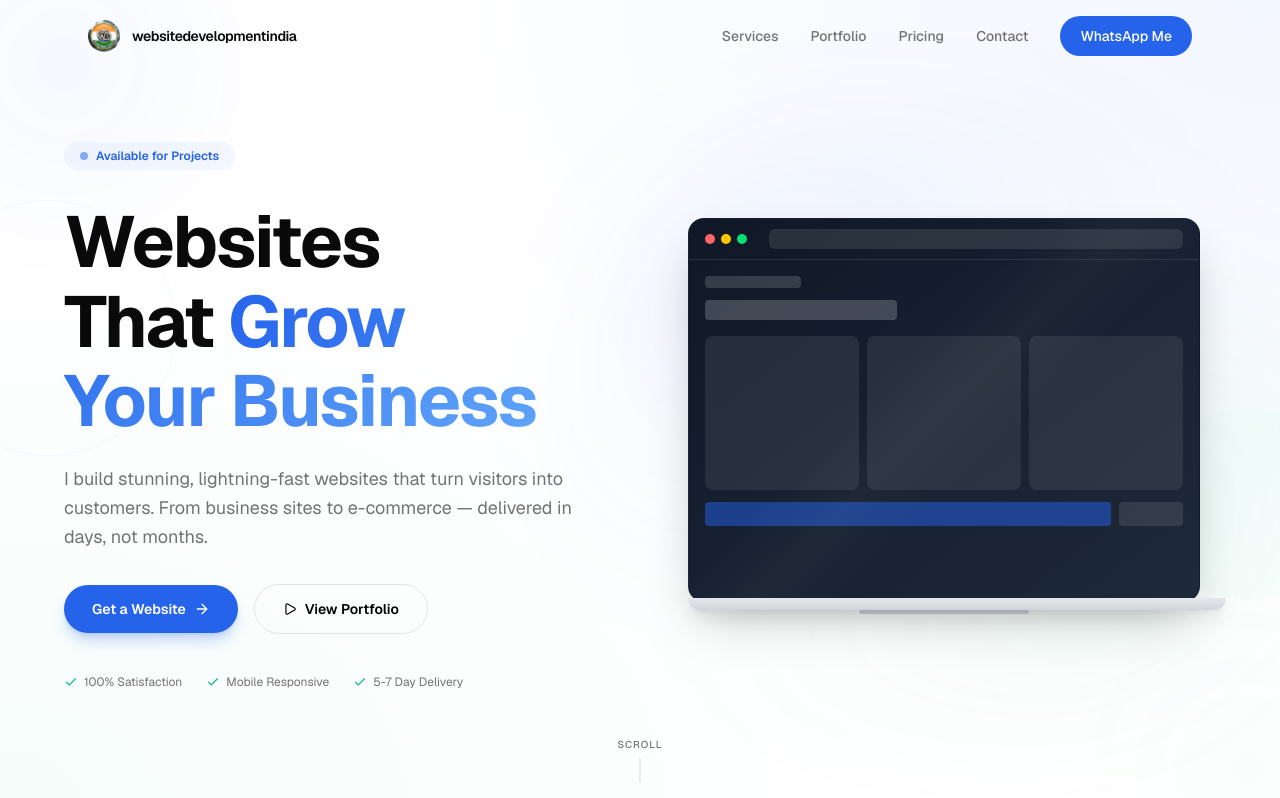
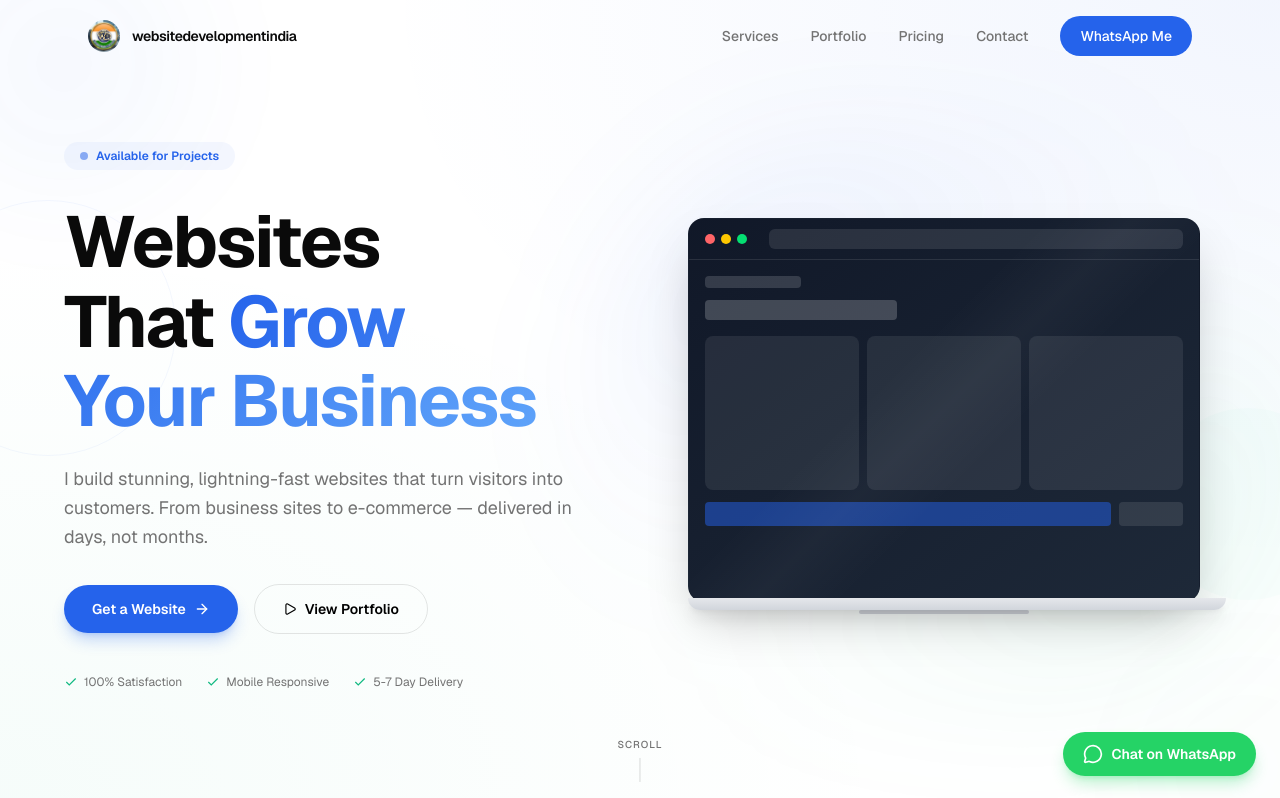
Before and after one commit to Prockoleck/portfolio2, a Next.js app: page / in a window 1280 px wide. Shown: the top 798 px of the page. Built offline with nearby package versions, Linux system fonts and the light colour scheme.

Commit message:
Add animated floating WhatsApp CTA button

```diff
--- a/src/app/layout.tsx
+++ b/src/app/layout.tsx
@@ -2,6 +2,7 @@ import type { Metadata } from "next";
 import { Geist, Geist_Mono } from "next/font/google";
 import "./globals.css";
 import Providers from "@/components/Providers";
+import WhatsAppCTA from "@/components/WhatsAppCTA";
 
 const geistSans = Geist({
   variable: "--font-geist-sans",
@@ -48,7 +49,10 @@ export default function RootLayout({
       className={`${geistSans.variable} ${geistMono.variable}`}
     >
       <body className="bg-white text-foreground antialiased selection:bg-primary selection:text-white">
-        <Providers>{children}</Providers>
+        <Providers>
+  {children}
+  <WhatsAppCTA />
+</Providers>
       </body>
     </html>
   );
--- /dev/null
+++ b/src/components/WhatsAppCTA.tsx
@@ -0,0 +1,36 @@
+"use client";
+
+import { motion } from "framer-motion";
+import { MessageCircle } from "lucide-react";
+
+export default function WhatsAppCTA() {
+  return (
+    <motion.a
+      href="https://wa.me/917006296494"
+      target="_blank"
+      rel="noopener noreferrer"
+      aria-label="Chat on WhatsApp"
+      initial={{ scale: 0, opacity: 0 }}
+      animate={{ scale: 1, opacity: 1 }}
+      transition={{ delay: 1.5, type: "spring", stiffness: 200, damping: 15 }}
+      whileHover={{ scale: 1.1 }}
+      whileTap={{ scale: 0.9 }}
+      className="fixed bottom-6 right-6 z-50 flex items-center gap-2 rounded-full bg-[#25D366] px-5 py-3 text-sm font-semibold text-white shadow-lg shadow-[#25D366]/30 transition-colors hover:bg-[#20bd5a]"
+    >
+      <motion.span
+        animate={{ rotate: [0, -10, 10, -10, 0] }}
+        transition={{ duration: 1.5, repeat: Infinity, repeatDelay: 3 }}
+        className="inline-flex"
+      >
+        <MessageCircle size={20} />
+      </motion.span>
+      <span className="hidden sm:inline">Chat on WhatsApp</span>
+      <motion.span
+        className="absolute -inset-1 rounded-full bg-[#25D366]"
+        animate={{ opacity: [0.4, 0, 0.4] }}
+        transition={{ duration: 2, repeat: Infinity, ease: "easeInOut" }}
+        style={{ zIndex: -1 }}
+      />
+    </motion.a>
+  );
+}
```
